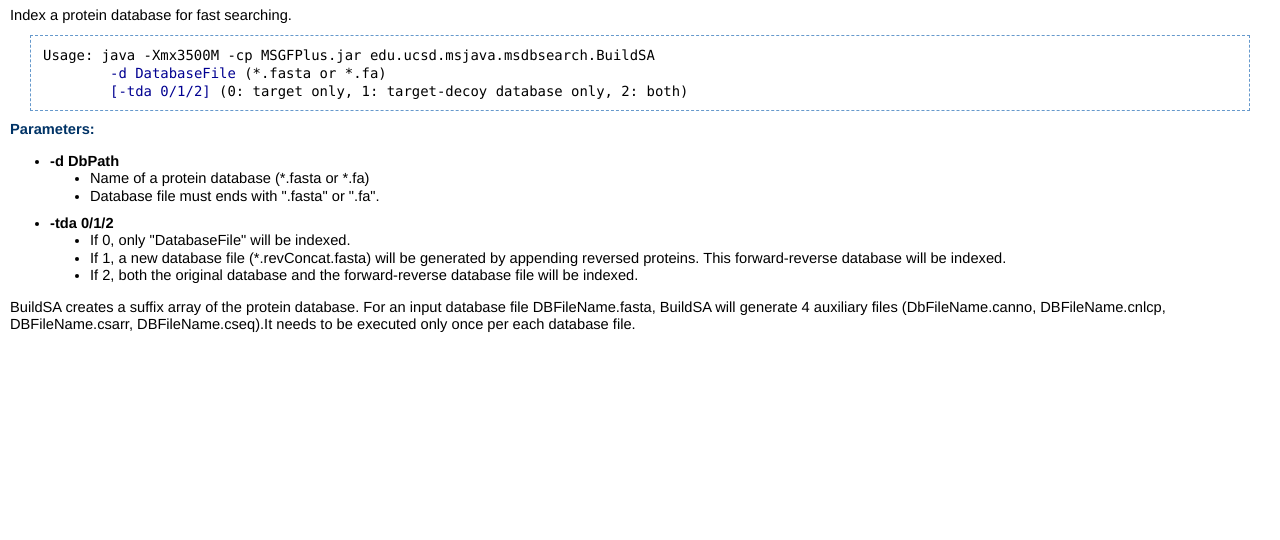
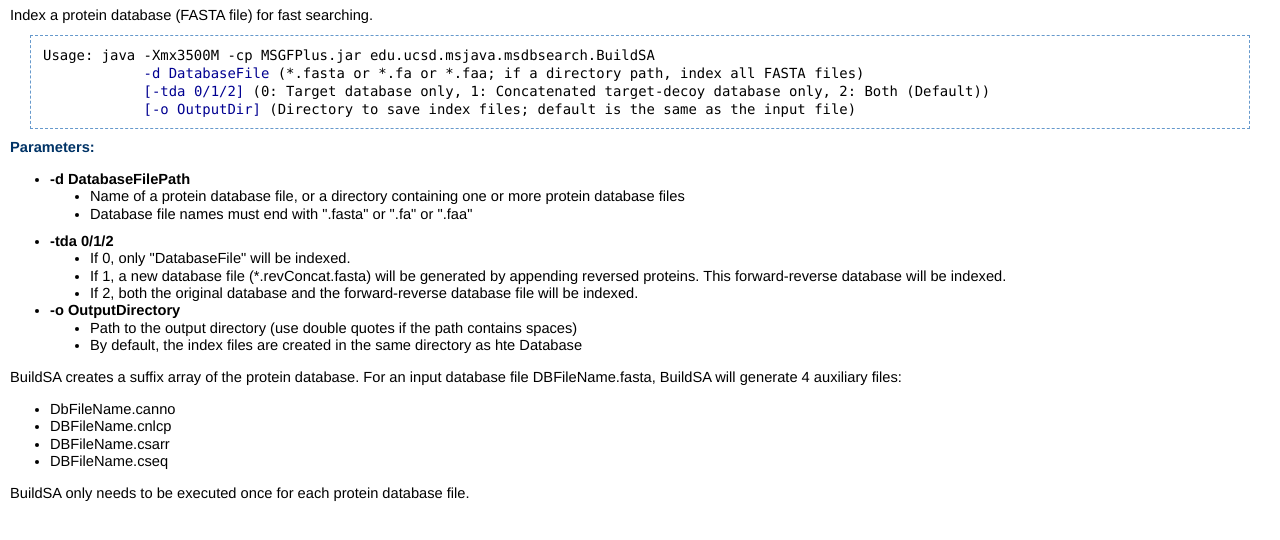
Before and after one commit to MSGFPlus/msgfplus, a plain HTML site: page doc/BuildSA.html in a window 1280 px wide. Shown: the part 138-678 px from the top of the page. Drawn offline with Linux system fonts and the light colour scheme.

Commit message:
Update BuildSA syntax to include -o and mention that -d can be a directory

```diff
--- a/doc/BuildSA.html
+++ b/doc/BuildSA.html
@@ -16,12 +16,13 @@
     <h1>BuildSA</h1>
 
     <p>
-      Index a protein database for fast searching.
+      Index a protein database (FASTA file) for fast searching.
     </p>
     <div class="codePanel">
       <pre class="code">Usage: java -Xmx3500M -cp MSGFPlus.jar edu.ucsd.msjava.msdbsearch.BuildSA
-	<span class="code-keyword">-d DatabaseFile</span> (*.fasta or *.fa)
-	<span class="code-keyword">[-tda 0/1/2]</span> (0: target only, 1: target-decoy database only, 2: both)</pre>
+	    <span class="code-keyword">-d DatabaseFile</span> (*.fasta or *.fa or *.faa; if a directory path, index all FASTA files)
+	    <span class="code-keyword">[-tda 0/1/2]</span> (0: Target database only, 1: Concatenated target-decoy database only, 2: Both (Default))
+	    <span class="code-keyword">[-o OutputDir]</span> (Directory to save index files; default is the same as the input file)</pre>
     </div>
 
     <p style="color:#003366;">
@@ -29,10 +30,10 @@
     </p>
     <ul>
       <li style="margin-bottom: 10px;">
-        <b>-d DbPath</b>
+        <b>-d DatabaseFilePath</b>
         <ul>
-          <li>Name of a protein database (*.fasta or *.fa)</li>
-          <li>Database file must ends with ".fasta" or ".fa".</li>
+          <li>Name of a protein database file, or a directory containing one or more protein database files</li>
+          <li>Database file names must end with ".fasta" or ".fa" or ".faa"</li>
         </ul>
       </li>
       <li>
@@ -43,8 +44,23 @@
           <li>If 2, both the original database and the forward-reverse database file will be indexed.</li>
         </ul>
       </li>
+      <li>
+        <b>-o OutputDirectory</b>
+        <ul>
+          <li>Path to the output directory (use double quotes if the path contains spaces)</li>
+          <li>By default, the index files are created in the same directory as hte Database</li>
+        </ul>
+      </li>
+
     </ul>
 
-    <p>BuildSA creates a suffix array of the protein database. For an input database file DBFileName.fasta, BuildSA will generate 4 auxiliary files (DbFileName.canno, DBFileName.cnlcp, DBFileName.csarr, DBFileName.cseq).It needs to be executed only once per each database file.</p>
+    <p>BuildSA creates a suffix array of the protein database. For an input database file DBFileName.fasta, BuildSA will generate 4 auxiliary files:</p>
+    <ul>
+        <li>DbFileName.canno</li>
+        <li>DBFileName.cnlcp</li>
+        <li>DBFileName.csarr</li>
+        <li>DBFileName.cseq</li>
+    </ul>
+    <p>BuildSA only needs to be executed once for each protein database file.</p>
   </body>
 </html>
```
Also changed, not shown: 1 other file.
